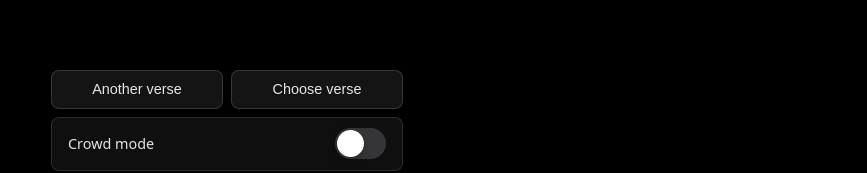
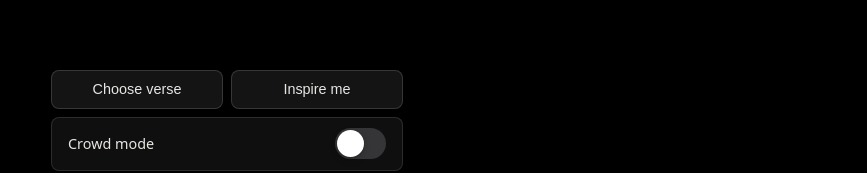
Before and after one commit to zincsoda/hidden, a React (Vite) app: page / in a window 1280 px wide. Both pictures are taken after a click on the element 640 px from the left and 399 px from the top of the page. Shown: the part 257-430 px from the top of the page, without its empty margins (413-1280 px from the left). Built offline with nearby package versions, Linux system fonts and the light colour scheme.

Commit message:
feat: implement #23 via agent

```diff
--- a/src/App.jsx
+++ b/src/App.jsx
@@ -260,11 +260,11 @@ function App() {
                 Reading menu
               </h2>
               <div className="controls-overlay-actions">
-                <button type="button" className="new-verse-btn" onClick={handleOverlayAnotherVerseClick}>
-                  Another verse
-                </button>
                 <button type="button" className="new-verse-btn" onClick={handleOverlayPickVerseClick}>
                   Choose verse
+                </button>
+                <button type="button" className="new-verse-btn" onClick={handleOverlayAnotherVerseClick}>
+                  Inspire me
                 </button>
                 <div
                   className="controls-overlay-crowd-row"
```
Also changed, not shown: 1 other file (tests, documents, lock files or other folders).
